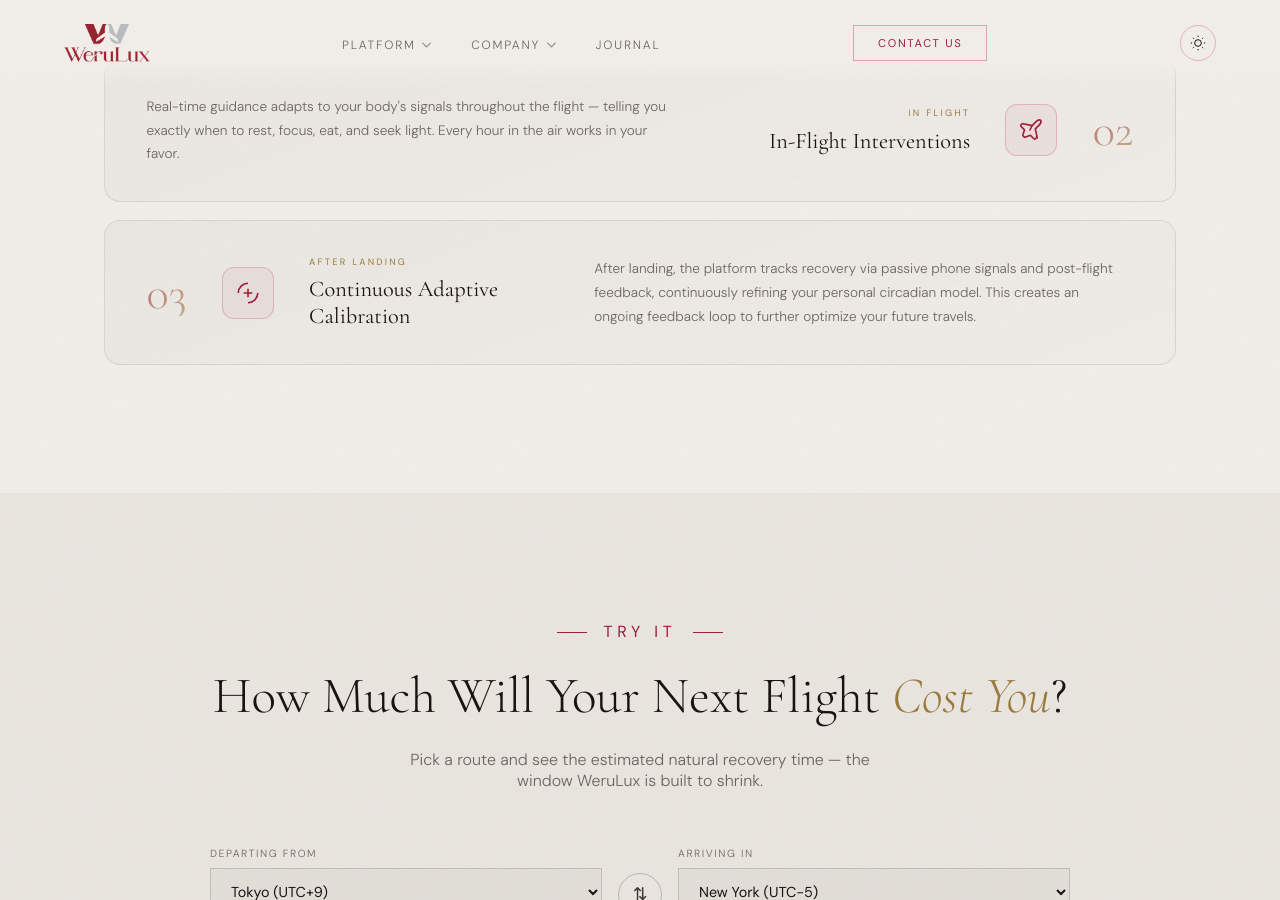
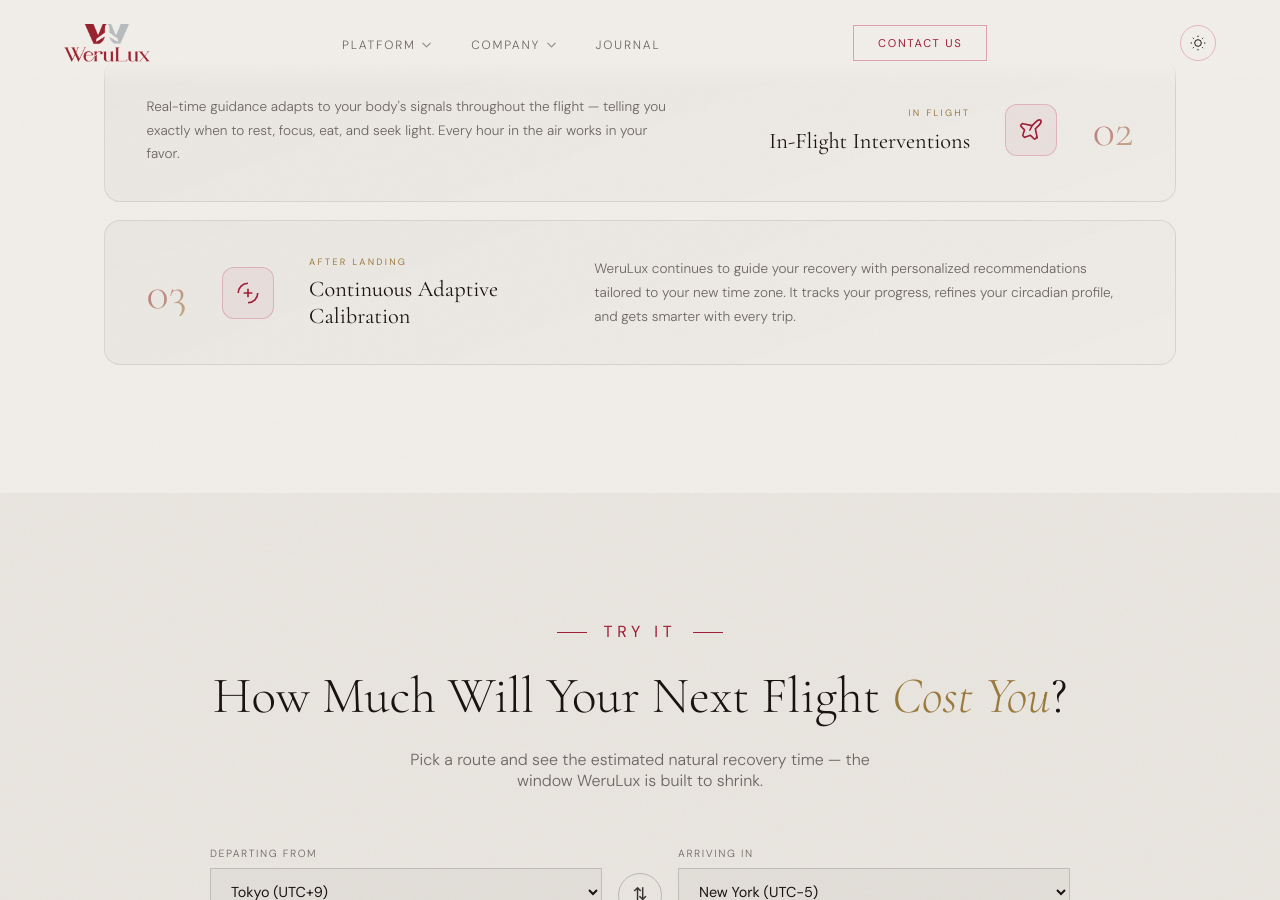
Before and after one commit to WeruLux/website, a Jekyll site: the page built from index.html, in a window 1280 px wide and 900 px high, scrolled down 2224 px. Built offline with Jekyll 4.4.1, drawn with Linux system fonts in a browser that asks for light colours.

Commit message:
Update Page Copy “solution”

```diff
--- a/_data/solution.yml
+++ b/_data/solution.yml
@@ -16,4 +16,4 @@
     title: Continuous Adaptive Calibration
     image: ''
     image_light: ''
-    text: After landing, the platform tracks recovery via passive phone signals and post-flight feedback, continuously refining your personal circadian model. This creates an ongoing feedback loop to further optimize your future travels.
+    text: WeruLux continues to guide your recovery with personalized recommendations tailored to your new time zone. It tracks your progress, refines your circadian profile, and gets smarter with every trip.
```
